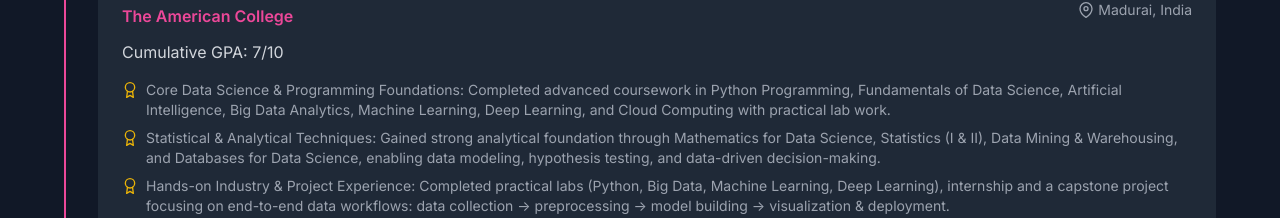
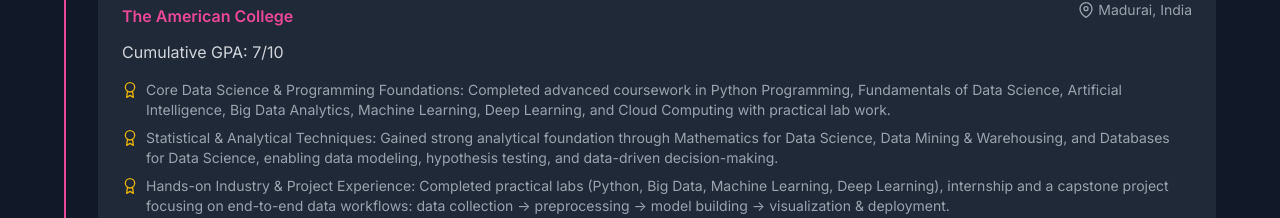
Before and after one commit to Sahid-S/Personal-Portfolio, a React (Vite) app: page /resume in a window 1280 px wide. Shown: the part 1292-1510 px from the top of the page. Built offline with nearby package versions, Linux system fonts and the light colour scheme.

Commit message:
`Removed "Statistics (I & II)" from Resume achievements list`

```diff
--- a/src/pages/Resume.jsx
+++ b/src/pages/Resume.jsx
@@ -27,7 +27,7 @@
       description: "Cumulative GPA: 7/10",
       achievements: [
         "Core Data Science & Programming Foundations: Completed advanced coursework in Python Programming, Fundamentals of Data Science, Artificial Intelligence, Big Data Analytics, Machine Learning, Deep Learning, and Cloud Computing with practical lab work.",
-        "Statistical & Analytical Techniques: Gained strong analytical foundation through Mathematics for Data Science, Statistics (I & II), Data Mining & Warehousing, and Databases for Data Science, enabling data modeling, hypothesis testing, and data-driven decision-making.",
+        "Statistical & Analytical Techniques: Gained strong analytical foundation through Mathematics for Data Science, Data Mining & Warehousing, and Databases for Data Science, enabling data modeling, hypothesis testing, and data-driven decision-making.",
         "Hands-on Industry & Project Experience: Completed practical labs (Python, Big Data, Machine Learning, Deep Learning), internship and a capstone project focusing on end-to-end data workflows: data collection → preprocessing → model building → visualization & deployment."
       ]
     },
```
